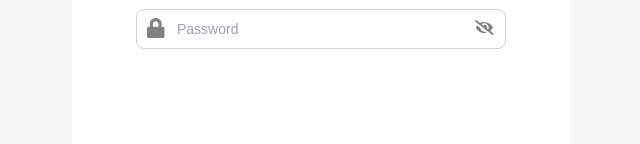
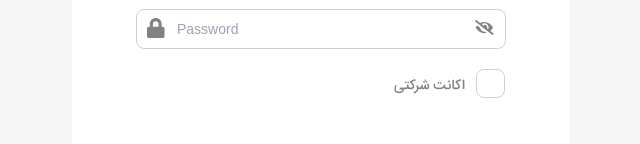
Before and after one commit to kaktoos33/g5-linkedin-front-end, a React (Create React App) app: page /Register in a window 1280 px wide. Shown: the part 156-300 px from the top of the page, without its empty margins (319-959 px from the left). Built offline with nearby package versions, Linux system fonts and the light colour scheme.

Commit message:
Add checkbox register

```diff
--- a/src/pages/Register/Register.tsx
+++ b/src/pages/Register/Register.tsx
@@ -2,7 +2,7 @@ import React from 'react';
 import { FunctionComponent } from 'react';
 import {Cart} from "./components/cart/Cart";
 import {Header} from "./components/header/Header";
-import {EmailInput, PassInput} from "./components/input/Input";
+import {CheckBoxInput, EmailInput, PassInput} from "./components/input/Input";
 import "./Register.style.scss"
 
 
@@ -14,6 +14,7 @@ export const Register : FunctionComponent = () => {
                 <Header />
                 <EmailInput />
                 <PassInput />
+                <CheckBoxInput />
             </Cart>
             {/*<MyForm />*/}
 
--- a/src/pages/Register/components/cart/Cart.style.scss
+++ b/src/pages/Register/components/cart/Cart.style.scss
@@ -16,6 +16,7 @@
   //top: 140px;
 
   background: $whiteColor;
+  //background: red;
   //backdrop-filter: blur(24px);
   /* Note: backdrop-filter has minimal browser support */
 
--- a/src/pages/Register/components/input/Input.style.scss
+++ b/src/pages/Register/components/input/Input.style.scss
@@ -93,6 +93,66 @@
   //box-sizing: border-box
 
 }
+// is vendor checkbox
+
+.register_checkbox_input{
+  text-align: center;
+  display: flex;
+  position: relative;
+  padding-top: 10px;
+}
+
+.register_checkbox_input input[type=checkbox] {
+  -webkit-appearance: none;
+  -moz-appearance: none;
+  //position: absolute;
+  //left: 50%;
+  width: 29px;
+  height: 29px;
+  border: 1px solid #D0D0D0;
+  border-radius: 8px;
+  position: absolute;
+  right: 65px;
+}
+
+.register_checkbox_input input[type=checkbox]:checked {
+  background-color: $blueColor;
+}
+
+input[type=checkbox]:checked:after {
+  //margin-left: 100px;
+  margin-right: 7px;
+  //margin-left: 10mm;
+  //margin-top: -4mm;
+  margin-top: 1px;
+  //margin-top: -0.4mm;
+  width: 3mm;
+  height: 5mm;
+  border: solid white;
+  border-width: 0 4px 4px 0;
+  -webkit-transform: rotate(45deg);
+  -moz-transform: rotate(45deg);
+  -ms-transform: rotate(45deg);
+  transform: rotate(45deg);
+  content: "";
+  display: inline-block;
+}
+
+.register_checkbox_input span{
+  color: $grayColor;
+  font-family: $fontM;
+  font-weight: 500;
+  font-size: 14px;
+  padding-right: 20px;
+  position: absolute;
+  right: 85px;
+  margin-top: 7px;
+
+}
+
+
+
+// focus
 .register_pass_input:focus-within i{
   color: $blueColor;
 }
--- a/src/pages/Register/components/input/Input.tsx
+++ b/src/pages/Register/components/input/Input.tsx
@@ -44,7 +44,7 @@ export const PassInput = () => {
                 <FontAwesomeIcon icon={faLock}></FontAwesomeIcon>
             </i>
 
-            <input type="text" dir={"ltr"}  placeholder={"Password"} id={"password"} name={"password"}/>
+            <input type="password" dir={"ltr"}  placeholder={"Password"} id={"password"} name={"password"}/>
 
             <i className="eyeIcon">
                 <FontAwesomeIcon icon={visible ? faEye:faEyeSlash}></FontAwesomeIcon>
@@ -53,3 +53,18 @@ export const PassInput = () => {
         </div>
     );
 };
+
+export const CheckBoxInput = () => {
+
+    return (
+        // <div className={"w-5/6 p-2 register_email_input"}>
+        <div className={"register_checkbox_input"}>
+
+            <label htmlFor={"is_vendor"}>
+                <input type="checkbox"  id={"is_vendor"} name={"is_vendor"} />
+                <span>اکانت شرکتی</span>
+            </label>
+
+        </div>
+    );
+};
```
